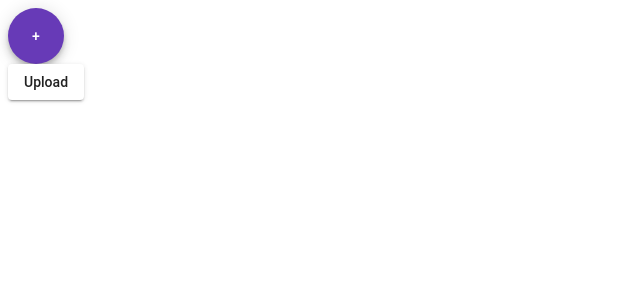
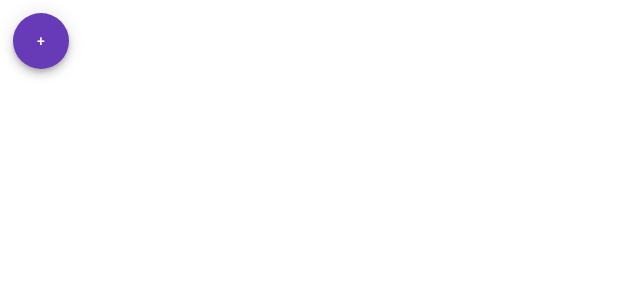
Before and after one commit to matoliva/photo-gallery, an Angular app: page / in a window 1280 px wide. Shown: the top 300 px of the page, without its empty margins (0-640 px from the left). Built offline with nearby package versions, Linux system fonts and the light colour scheme.

Commit message:
added some styles changes in image-previewer.component

```diff
--- a/src/app/app.component.ts
+++ b/src/app/app.component.ts
@@ -6,5 +6,4 @@ import { Component } from '@angular/core';
   styleUrls: ['./app.component.scss']
 })
 export class AppComponent {
-
 }
--- a/src/shared/components/image-previewer/image-previewer.component.html
+++ b/src/shared/components/image-previewer/image-previewer.component.html
@@ -1,19 +1,14 @@
-<div>
+<div class="image-previewer">
     <input
         #inputFile
         type="file"
         multiple
         hidden="true"
         accept=".jpg, .jpeg, .png"
-      (change)="fileInputchange($event)"
-    />
+        (change)="fileInputchange($event)" />
     <button
+        class="image-previewer__add-image"
         mat-fab color="primary"
-      (click)="inputFile.click()"
-      >+
-    </button>
-
+        (click)="inputFile.click()"> + </button>
     <div #images> </div>
-
-    <button mat-raised-button>Upload</button>
 </div>
--- a/src/shared/components/image-previewer/image-previewer.component.scss
+++ b/src/shared/components/image-previewer/image-previewer.component.scss
@@ -0,0 +1,7 @@
+.image-previewer {
+    width: 100%;
+
+    &__add-image {
+        margin: 5px;
+    }
+}
--- a/src/shared/components/image-previewer/image-previewer.component.ts
+++ b/src/shared/components/image-previewer/image-previewer.component.ts
@@ -13,7 +13,7 @@ export class ImagePreviewerComponent {
 
   fileInputchange(event) {
 
-    for (let fileKey in event.target.files) {
+    for (const fileKey in event.target.files) {
       const reader: FileReader = new FileReader();
 
       if (!isNaN(parseInt(fileKey))) {
@@ -27,9 +27,9 @@ export class ImagePreviewerComponent {
 
           this.renderer.setStyle(image, 'width', '150px');
           this.renderer.setStyle(image, 'height', '200px');
-        }
+        };
       }
-    };
+    }
   }
 
 
```
Lines whose indentation alone changed are shown as unchanged.
